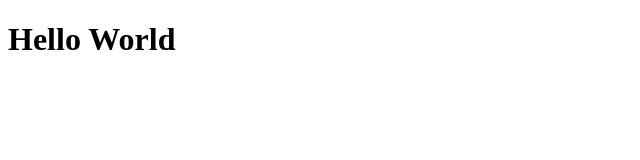
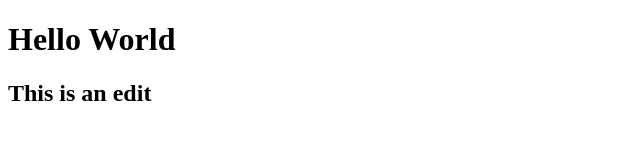
Before and after one commit to Vysakh-Poulose/PYTHON, a plain HTML site: page index.html in a window 1280 px wide. Shown: the whole page, without its empty margins (0-640 px from the left). Drawn offline with Linux system fonts and the light colour scheme.

Commit message:
Second-message

```diff
--- a/index.html
+++ b/index.html
@@ -10,6 +10,7 @@
 
 <body>
     <h1>Hello World</h1>
+    <h2>This is an edit</h2>
 </body>
 
 </html>
```
